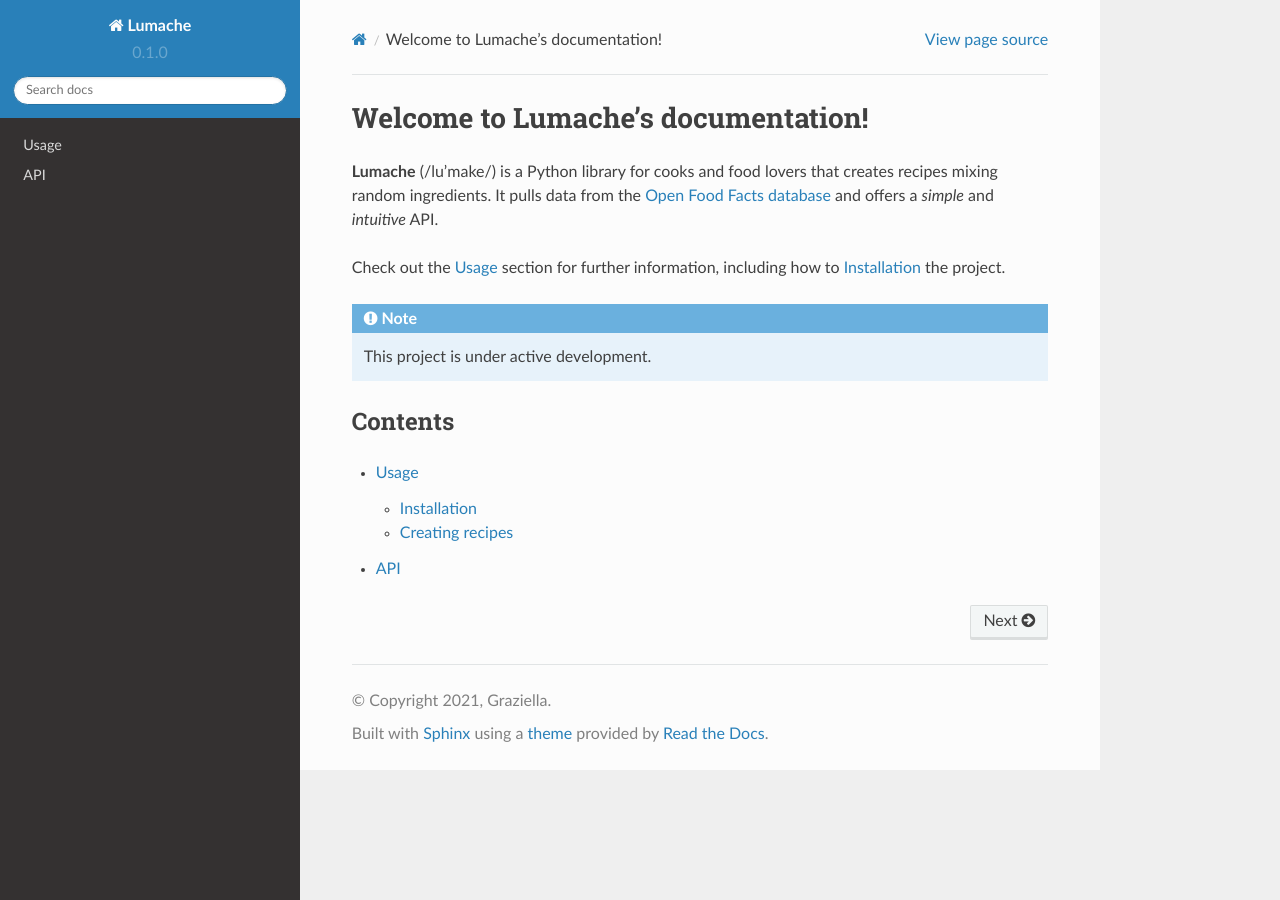
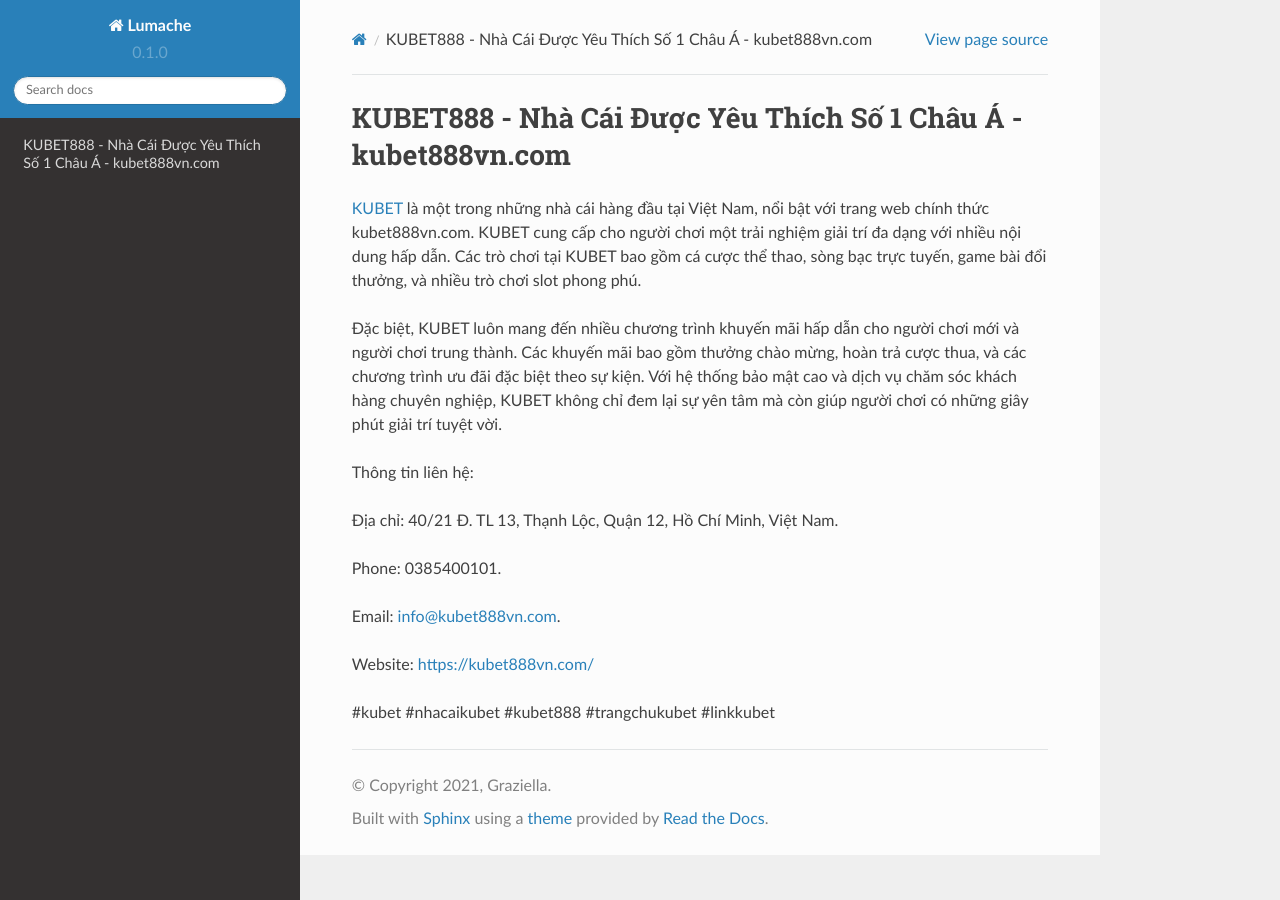
Before and after one commit to iaduphattai904809/kubet888vncom, a Sphinx documentation site: the page built from docs/source/index.rst, in a window 1280 px wide. Built offline with Sphinx 7.4.7 and the Read the Docs theme 2.0.0, drawn with Linux system fonts in a browser that asks for light colours.

Commit message:
Update index.rst

```diff
--- a/docs/source/index.rst
+++ b/docs/source/index.rst
@@ -1,22 +1,18 @@
-Welcome to Lumache's documentation!
+KUBET888 - Nhà Cái Được Yêu Thích Số 1 Châu Á - kubet888vn.com
 ===================================
 
-**Lumache** (/lu'make/) is a Python library for cooks and food lovers
-that creates recipes mixing random ingredients.
-It pulls data from the `Open Food Facts database <https://world.openfoodfacts.org/>`_
-and offers a *simple* and *intuitive* API.
+`KUBET <https://kubet888vn.com/>`_ là một trong những nhà cái hàng đầu tại Việt Nam, nổi bật với trang web chính thức kubet888vn.com. KUBET cung cấp cho người chơi một trải nghiệm giải trí đa dạng với nhiều nội dung hấp dẫn. Các trò chơi tại KUBET bao gồm cá cược thể thao, sòng bạc trực tuyến, game bài đổi thưởng, và nhiều trò chơi slot phong phú.
 
-Check out the :doc:`usage` section for further information, including
-how to :ref:`installation` the project.
+Đặc biệt, KUBET luôn mang đến nhiều chương trình khuyến mãi hấp dẫn cho người chơi mới và người chơi trung thành. Các khuyến mãi bao gồm thưởng chào mừng, hoàn trả cược thua, và các chương trình ưu đãi đặc biệt theo sự kiện. Với hệ thống bảo mật cao và dịch vụ chăm sóc khách hàng chuyên nghiệp, KUBET không chỉ đem lại sự yên tâm mà còn giúp người chơi có những giây phút giải trí tuyệt vời.
 
-.. note::
+Thông tin liên hệ:
 
-   This project is under active development.
+Địa chỉ: 40/21 Đ. TL 13, Thạnh Lộc, Quận 12, Hồ Chí Minh, Việt Nam.
 
-Contents
---------
+Phone: 0385400101.
 
-.. toctree::
+Email: info@kubet888vn.com.
 
-   usage
-   api
+Website: https://kubet888vn.com/
+
+#kubet #nhacaikubet #kubet888 #trangchukubet #linkkubet
```
